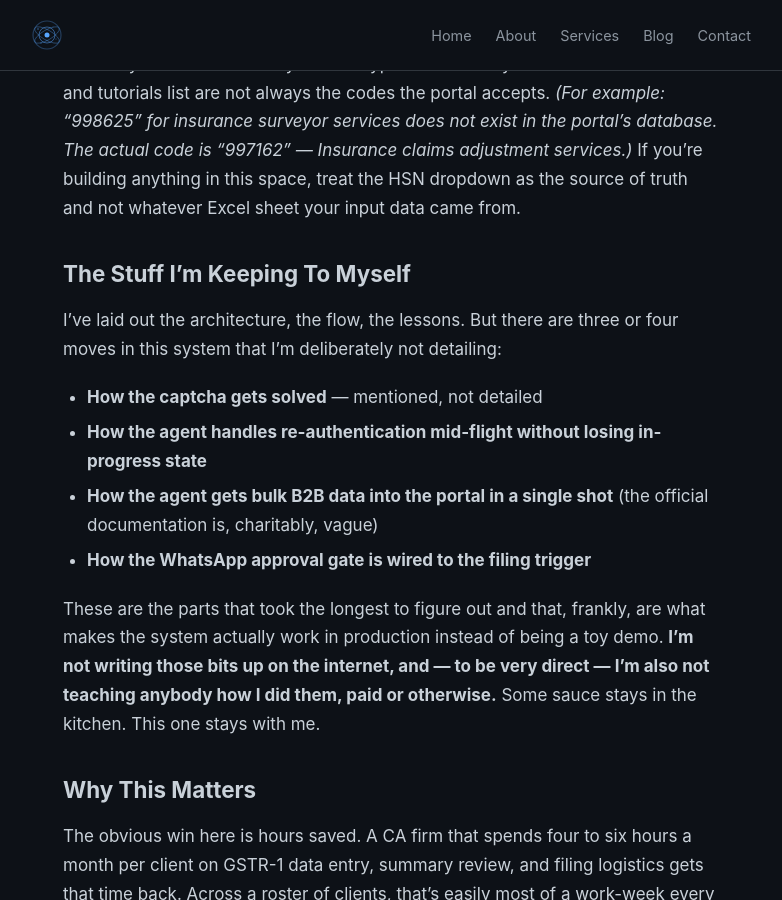
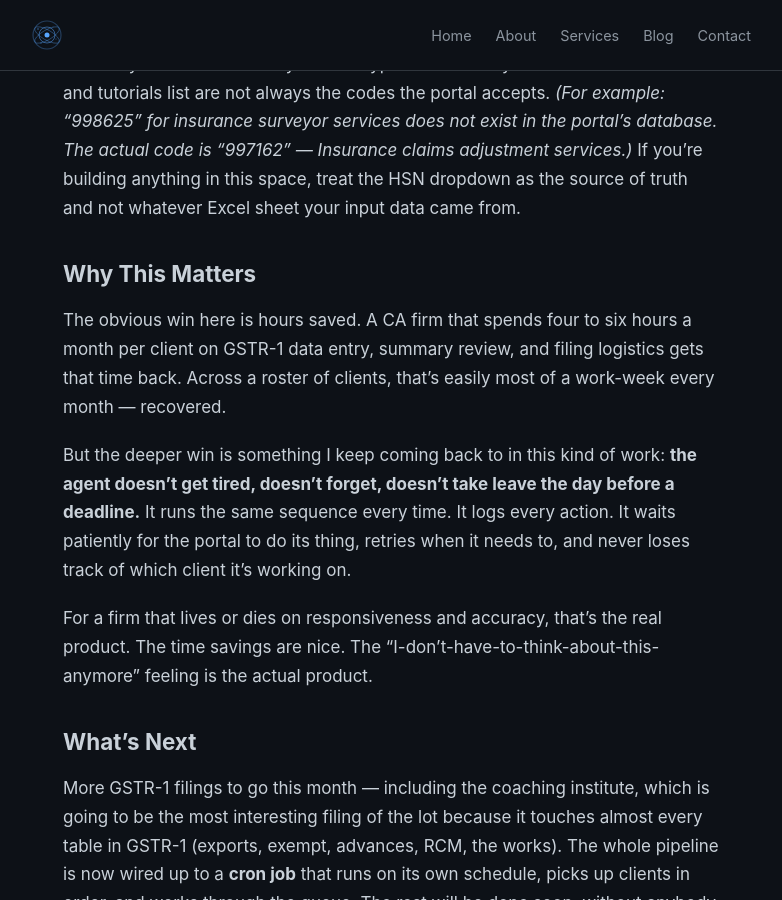
Before and after one commit to prithvi-vk/prithvi-vk.github.io, a Jekyll site: the page built from _posts/2026-04-09-automating-gstr1-filing-ca-firm-kerala.md, in a window 1280 px wide and 900 px high, scrolled down 6560 px. Shown: the whole window, without its empty margins (249-1031 px from the left). Built offline with Jekyll 4.4.1, drawn with Linux system fonts in a browser that asks for light colours; some of the changed text lies outside the part shown.

Commit message:
Remove "Stuff I'm Keeping To Myself" section from GSTR-1 post
Co-Authored-By: Claude Opus 4.7 (1M context) <noreply@anthropic.com>

```diff
--- a/_posts/2026-04-09-automating-gstr1-filing-ca-firm-kerala.md
+++ b/_posts/2026-04-09-automating-gstr1-filing-ca-firm-kerala.md
@@ -138,17 +138,6 @@ A few hard-won lessons, for the GST automation curious:
 
 **3. HSN codes are a minefield.** The portal's HSN search dropdown is the only valid way to add an HSN — you can't type one manually. And the codes the SOPs and tutorials list are not always the codes the portal accepts. *(For example: "998625" for insurance surveyor services does not exist in the portal's database. The actual code is "997162" — Insurance claims adjustment services.)* If you're building anything in this space, treat the HSN dropdown as the source of truth and not whatever Excel sheet your input data came from.
 
-## The Stuff I'm Keeping To Myself
-
-I've laid out the architecture, the flow, the lessons. But there are three or four moves in this system that I'm deliberately not detailing:
-
-- **How the captcha gets solved** — mentioned, not detailed
-- **How the agent handles re-authentication mid-flight without losing in-progress state**
-- **How the agent gets bulk B2B data into the portal in a single shot** (the official documentation is, charitably, vague)
-- **How the WhatsApp approval gate is wired to the filing trigger**
-
-These are the parts that took the longest to figure out and that, frankly, are what makes the system actually work in production instead of being a toy demo. **I'm not writing those bits up on the internet, and — to be very direct — I'm also not teaching anybody how I did them, paid or otherwise.** Some sauce stays in the kitchen. This one stays with me.
-
 ## Why This Matters
 
 The obvious win here is hours saved. A CA firm that spends four to six hours a month per client on GSTR-1 data entry, summary review, and filing logistics gets that time back. Across a roster of clients, that's easily most of a work-week every month — recovered.
```
